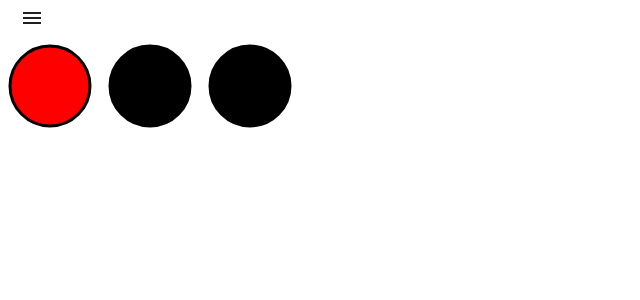
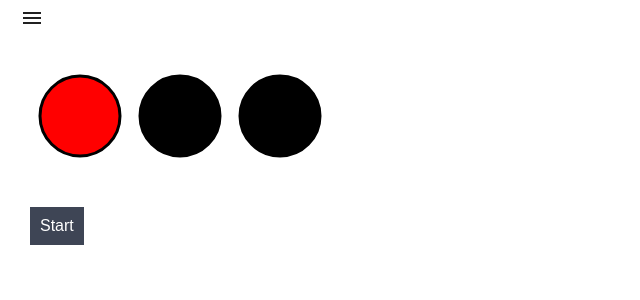
Before and after one commit to akhil9tiet/triplebytetest, a React (Create React App) app: page /traffic-light in a window 1280 px wide. Shown: the top 300 px of the page, without its empty margins (0-640 px from the left). Built offline with nearby package versions, Linux system fonts and the light colour scheme.

Commit message:
wip: traffic lights by interval

```diff
--- a/src/Components/TrafficLight/TrafficLight.js
+++ b/src/Components/TrafficLight/TrafficLight.js
@@ -1,31 +1,36 @@
 import React, { useState } from 'react';
 
 const TrafficLight = () => {
-	const [light, setLight] = useState(100);
-	var lightarr = ['red', 'black', 'black'];
+	const [lights, setLights] = useState({ light: ['red', 'black', 'black'], start: true });
 
-	if (light === 100) {
-		lightarr = ['red', 'black', 'black'];
-		setInterval(() => setLight(10), 2000);
-	} else if (light === 10) {
-		lightarr = ['black', 'yellow', 'black'];
-		setInterval(() => setLight(1), 2000);
+	const lightsHandler = () => {
+		setLights({ ...lights, start: !lights.start });
+
+		if (lights.start) {
+			setInterval(() => setLights({ ...lights, light: ['black', 'yellow', 'black'] }), 1000);
+			setInterval(() => setLights({ ...lights, light: ['black', 'black', 'green'] }), 1000);
+			setInterval(() => setLights({ ...lights, light: ['red', 'black', 'black'] }), 1000);
 		} else {
-		lightarr = ['black', 'black', 'green'];
-		setInterval(() => setLight(100), 2000);
 		}
-
+	};
 	return (
 		<React.Fragment>
+			<div style={{ padding: 30 }}>
 				<svg height='100' width='100'>
-				<circle cx='50' cy='50' r='40' stroke='black' stroke-width='3' fill={lightarr[0]} />
+					<circle cx='50' cy='50' r='40' stroke='black' stroke-width='3' fill={lights.light[0]} />
 				</svg>
 				<svg height='100' width='100'>
-				<circle cx='50' cy='50' r='40' stroke='black' stroke-width='3' fill={lightarr[1]} />
+					<circle cx='50' cy='50' r='40' stroke='black' stroke-width='3' fill={lights.light[1]} />
 				</svg>
 				<svg height='100' width='100'>
-				<circle cx='50' cy='50' r='40' stroke='black' stroke-width='3' fill={lightarr[2]} />
+					<circle cx='50' cy='50' r='40' stroke='black' stroke-width='3' fill={lights.light[2]} />
 				</svg>
+				<br />
+
+				<button style={{ padding: 10, backgroundColor: '#3e4555' }} onClick={lightsHandler}>
+					{lights.start ? 'Start' : 'End'}
+				</button>
+			</div>
 		</React.Fragment>
 	);
 };
```
Lines whose indentation alone changed are shown as unchanged.
